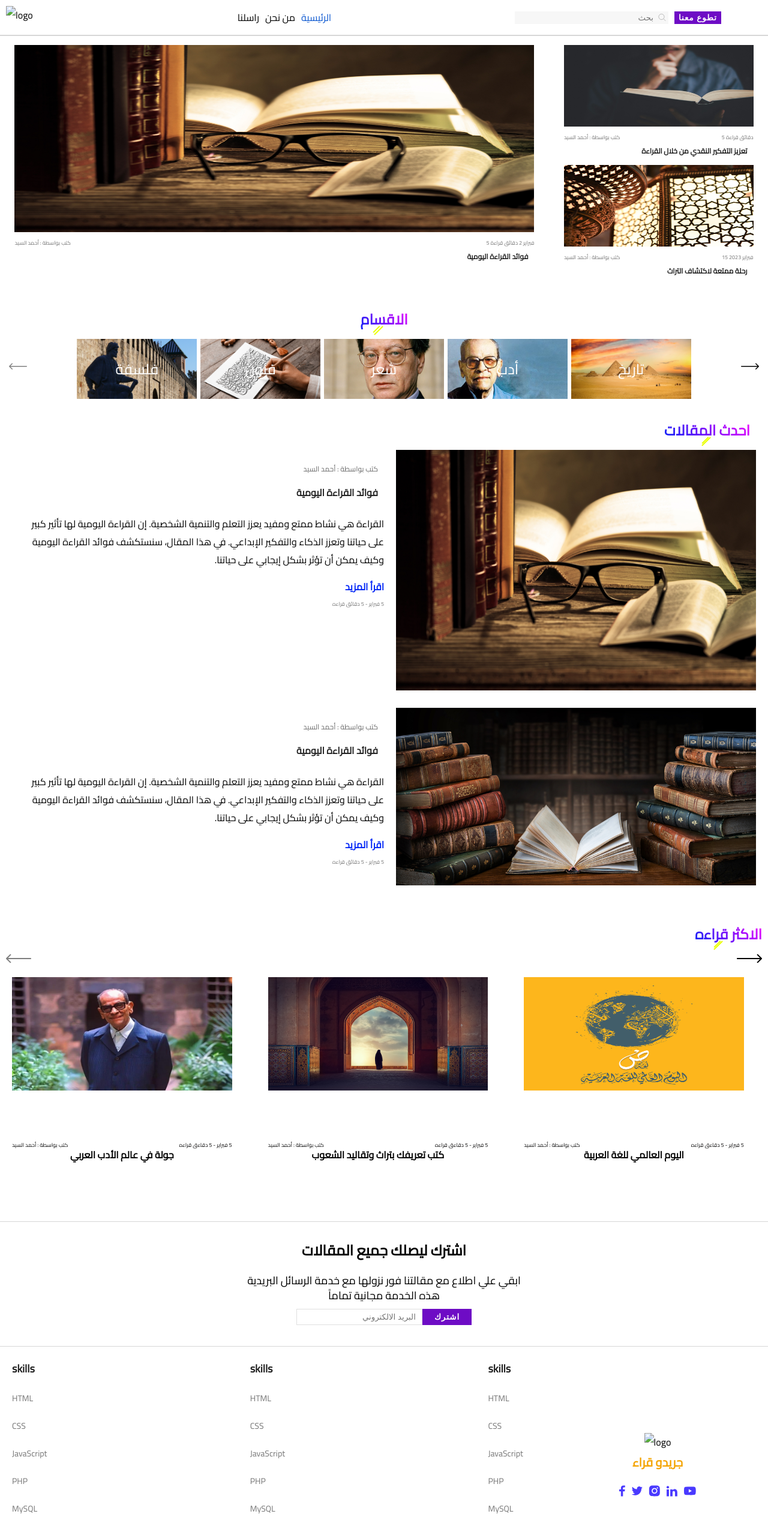
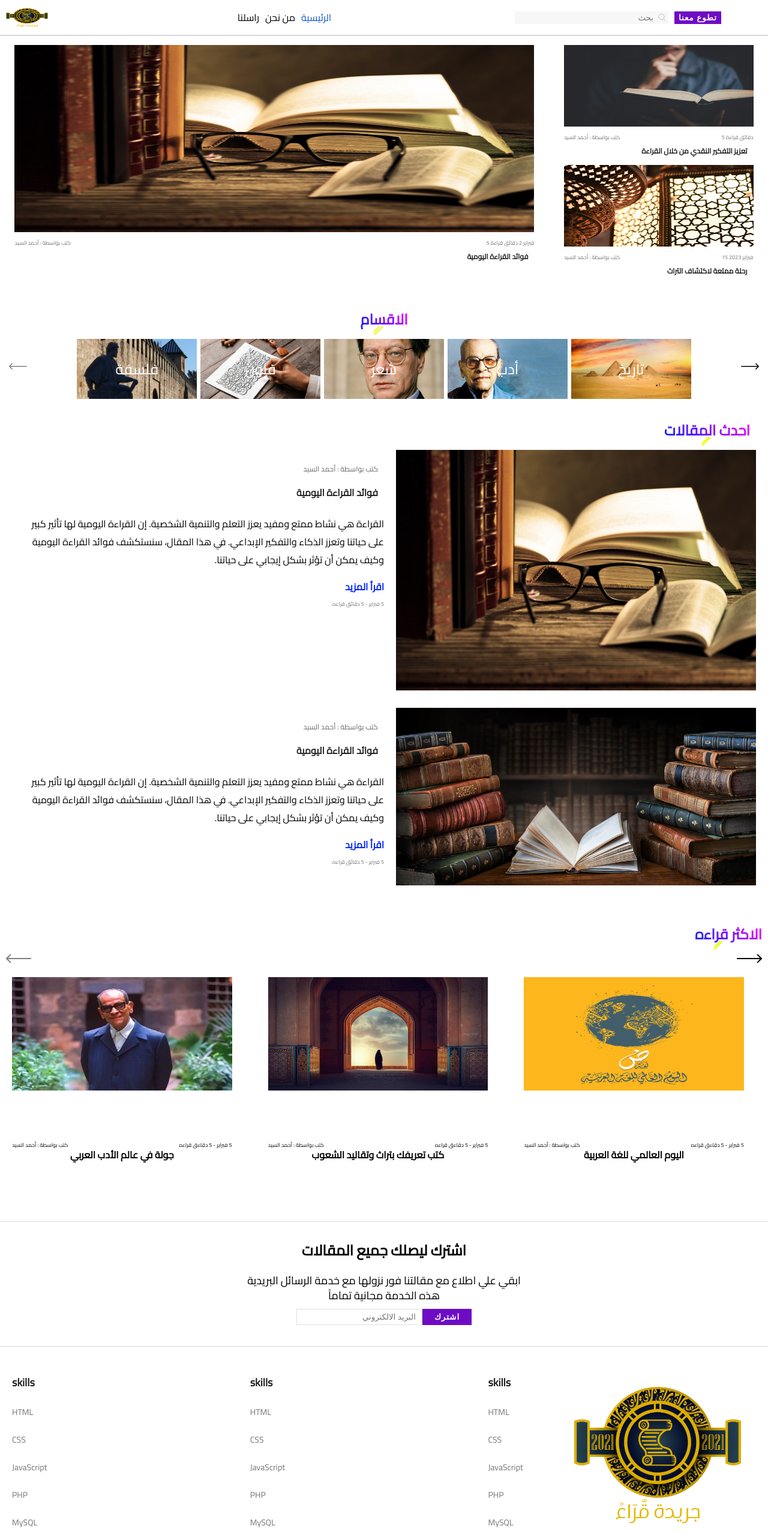
Before and after one commit to algamelomer/mohamed-hassan, a plain HTML site: page index.html in a window 1280 px wide. Shown: the top 2554 px of the page at 60% size. Drawn offline with Linux system fonts and the light colour scheme.

Commit message:
Update index.html

```diff
--- a/index.html
+++ b/index.html
@@ -16,7 +16,7 @@
     <!-- header  -->
     <header class="header">
         <div class="header-container">
-            <img src="images/icon/logo.svg" alt="logo">
+            <img src="images/9f377af2715ad8192caede3aa00e4339.png" alt="logo">
             <div class="menu">
                 <ul>
                     <li><a href="#" style="color: #0b57d0;">الرئيسية</a></li>
@@ -228,7 +228,7 @@
             </div>
         </div>
         <div class="footer-content">
-            <img src="images/icon/logo.svg" alt="logo">
+            <img src="images/9f377af2715ad8192caede3aa00e4339.png" alt="logo">
             <h3>جريدو قراء</h3>
             <div class="social">
                 <svg width="11" height="19" viewBox="0 0 11 19" fill="none" xmlns="http://www.w3.org/2000/svg"><path d="M7.31339 18.3945V10.1839H10.2081L10.6415 6.98403H7.31331V4.94106C7.31331 4.01463 7.58348 3.38332 8.97893 3.38332L10.7586 3.38252V0.520603C10.4508 0.481677 9.39429 0.394531 8.16531 0.394531C5.59929 0.394531 3.84255 1.88571 3.84255 4.62426V6.98403H0.94043V10.1839H3.84255V18.3945H7.31339V18.3945Z" fill="#4A3AFF"/></svg>
```
